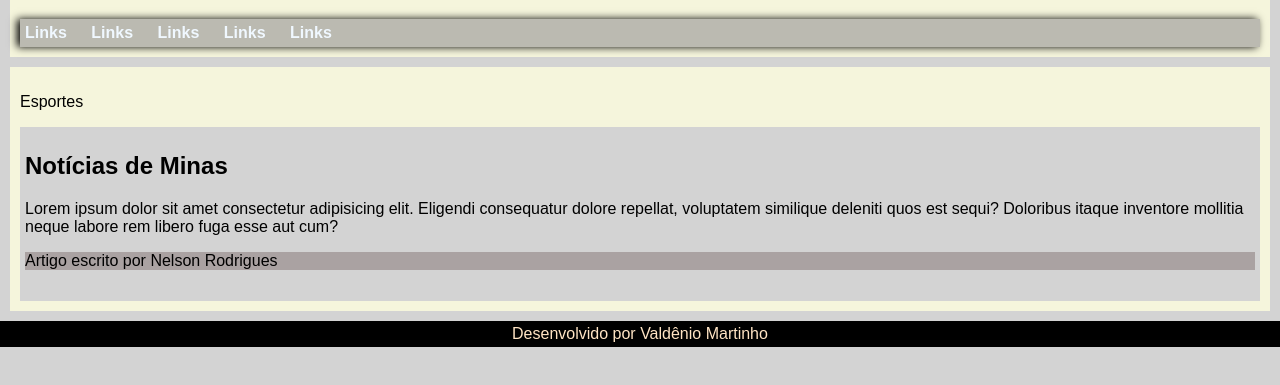
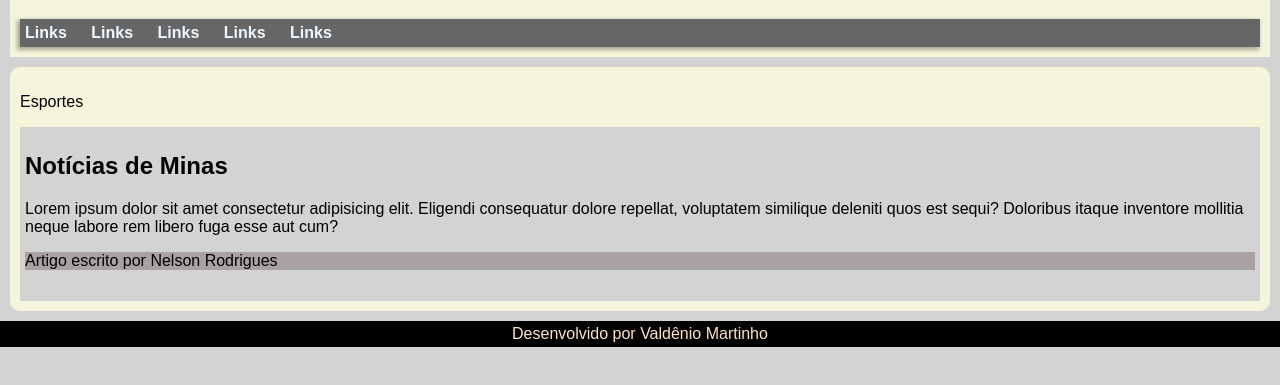
Before and after one commit to valdenio458/projetoSite, a plain HTML site: page index.html in a window 1280 px wide. Shown: the part 81-466 px from the top of the page. Drawn offline with Linux system fonts and the light colour scheme.

Commit message:
Update style.css

```diff
--- a/style.css
+++ b/style.css
@@ -8,9 +8,9 @@ header{
     padding: 10px;
     margin: 10px;
 }
-nav{background-color: rgba(156, 154, 154, 0.644);
+nav{background-color: rgb(102, 102, 102);
     padding: 5px;
-    box-shadow: -3px 0px 8px black;
+    box-shadow: -2px 2px 4px 1px rgba(0,0,0,0.315);
 
 
 }
@@ -28,6 +28,7 @@ main{
     background-color: beige;
     padding: 10px;
     margin: 10px;
+    border-radius: 10px;
 }
 article{
     background-color: lightgray;
```
